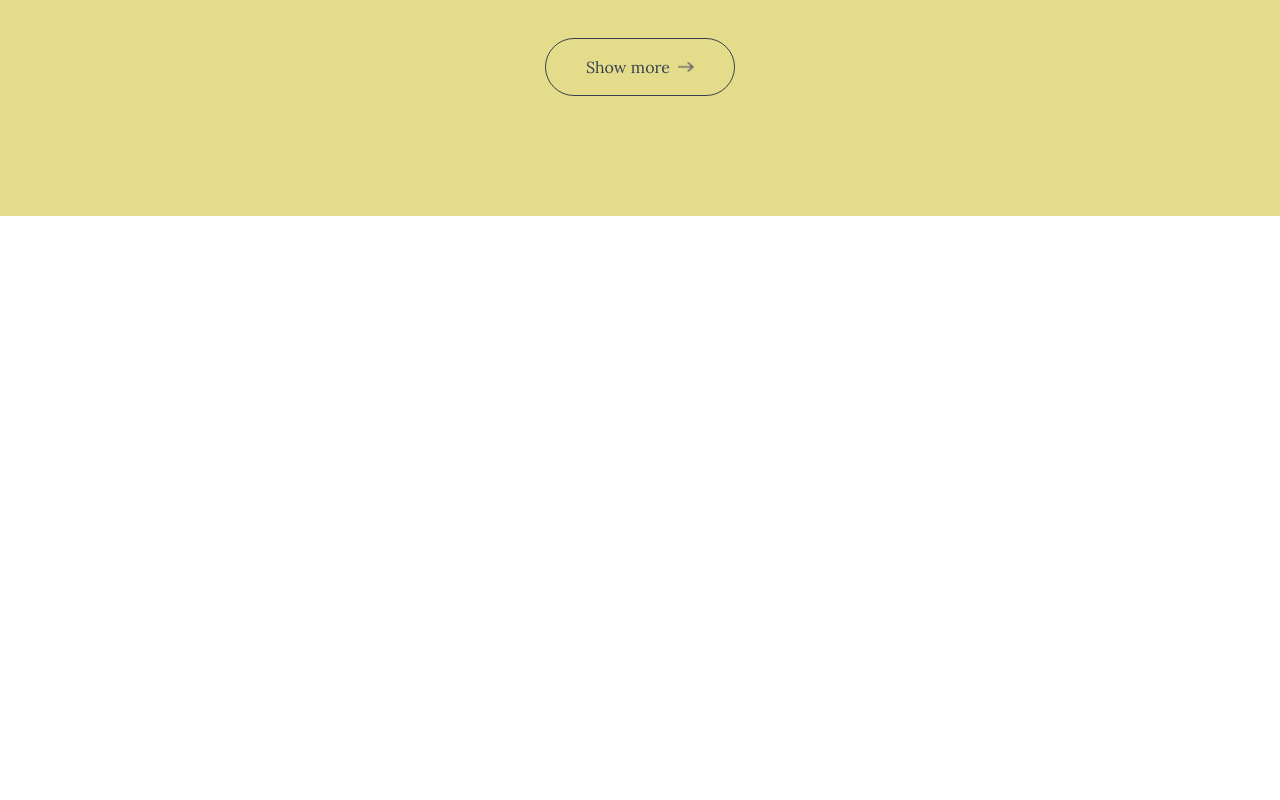
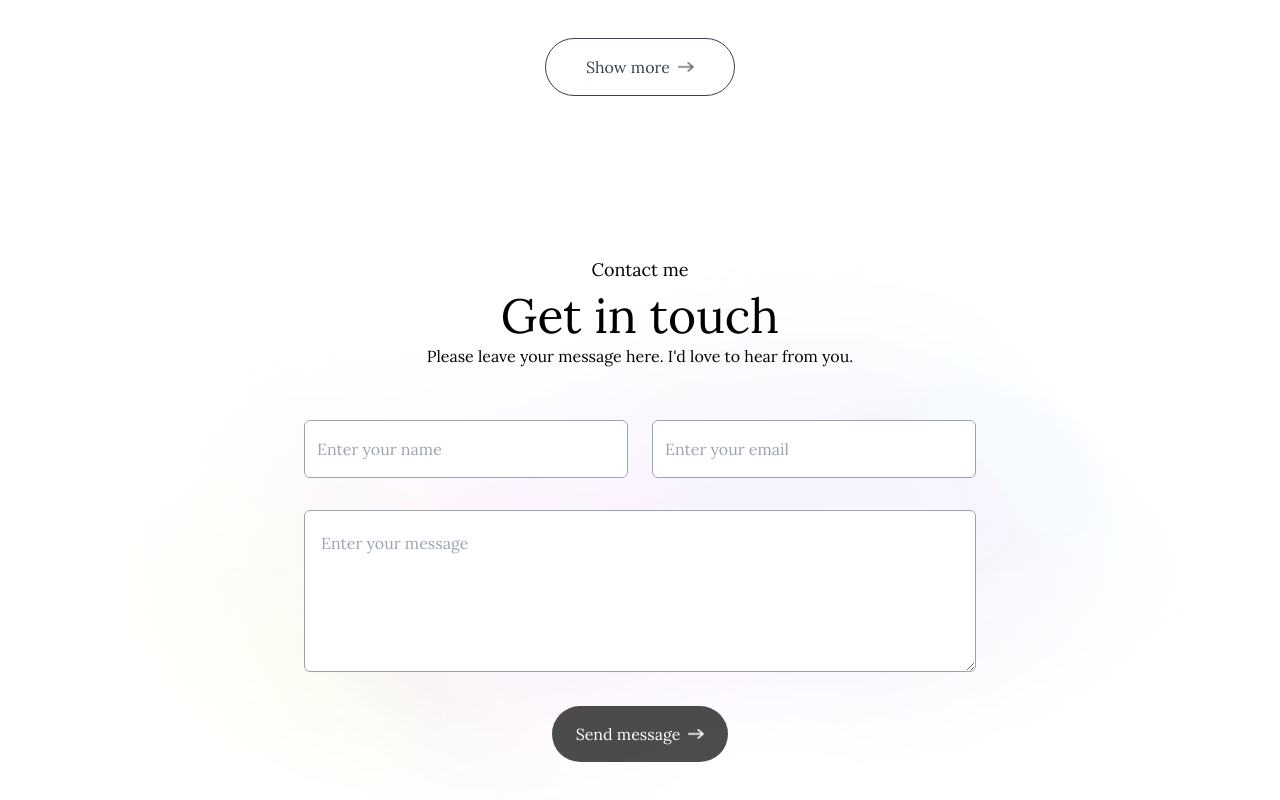
Before and after one commit to wwldavid/wanlong_portfolio, a Next.js app: page / in a window 1280 px wide. Shown: the part 2813-3613 px from the top of the page. Before the commit the page ends 3029 px from the top, so only its background shows below. Built offline with nearby package versions, Linux system fonts and the light colour scheme.

Commit message:
basic contact form

```diff
--- /dev/null
+++ b/app/components/Contact.jsx
@@ -0,0 +1,85 @@
+import Image from "next/image";
+import React, { useState } from "react";
+import { assets } from "../assets/assets";
+
+const Contact = () => {
+  const [result, setResult] = useState("");
+
+  const onSubmit = async (event) => {
+    event.preventDefault();
+    setResult("Sending....");
+    const formData = new FormData(event.target);
+
+    formData.append("access_key", "2bf43d39-1274-4c55-947a-d439cbb51e9c");
+
+    const response = await fetch("https://api.web3forms.com/submit", {
+      method: "POST",
+      body: formData,
+    });
+
+    const data = await response.json();
+
+    if (data.success) {
+      setResult("Form Submitted Successfully");
+      event.target.reset();
+    } else {
+      console.log("Error", data);
+      setResult(data.message);
+    }
+  };
+
+  return (
+    <div
+      id="contact"
+      className="w-full px-[12%] py-10 scroll-mt-20 bg-[url('/footer-bg-color.png')] bg-no-repeat bg-center bg-[length:90%_auto]"
+    >
+      <h4 className="text-center mb-2 text-lg">Contact me</h4>
+      <h2 className="text-center text-5xl">Get in touch</h2>
+
+      <p className="text-center max-w-2xl mx-auto mt-t mb-12">
+        Please leave your message here. I'd love to hear from you.
+      </p>
+
+      <form onSubmit={onSubmit} className="max-w-2xl mx-auto">
+        <div className="grid grid-cols-auto gap-6 mt-10 mb-8">
+          <input
+            name="name"
+            type="text"
+            placeholder="Enter your name"
+            required
+            className="flex-1 p-3 outline-none border-[0.5px] border-gray-400 rounded-md bg-white"
+          />
+          <input
+            name="email"
+            type="email"
+            placeholder="Enter your email"
+            required
+            className="flex-1 p-3 outline-none border-[0.5px] border-gray-400 rounded-md bg-white"
+          />
+        </div>
+        <textarea
+          name="message"
+          rows="4"
+          placeholder="Enter your message"
+          required
+          className="w-full p-4 outline-none border-[0.5px] border-gray-400 rounded-md bg-white mb-6"
+        ></textarea>
+
+        <button
+          type="submit"
+          className="py-3 px-6 w-max flex items-center justify-between gap-2 bg-black/70 text-white rounded-full mx-auto hover:bg-black duration-500"
+        >
+          Send message{" "}
+          <Image
+            src={assets.right_arrow_white}
+            alt="arrow icon"
+            className="w-4"
+          />
+        </button>
+        <p className="mt-4">{result}</p>
+      </form>
+    </div>
+  );
+};
+
+export default Contact;
--- a/app/components/Work.jsx
+++ b/app/components/Work.jsx
@@ -4,7 +4,7 @@ import Image from "next/image";
 
 const Work = () => {
   return (
-    <div id="work" className="w-full px-[12%] py-10 scroll-mt-20 bg-[#e4dc8a]">
+    <div id="work" className="w-full px-[12%] py-10 scroll-mt-20">
       <h4 className="text-center mb-2 text-lg">My portfolio</h4>
       <h2 className="text-center text-5xl">My latest work</h2>
 
--- a/app/page.js
+++ b/app/page.js
@@ -1,5 +1,6 @@
 "use client";
 import About from "./components/About";
+import Contact from "./components/Contact";
 import Header from "./components/Header";
 import Navbar from "./components/Navbar";
 import Services from "./components/Services";
@@ -13,6 +14,7 @@ export default function Home() {
       <About />
       <Services />
       <Work />
+      <Contact />
     </>
   );
 }
```
